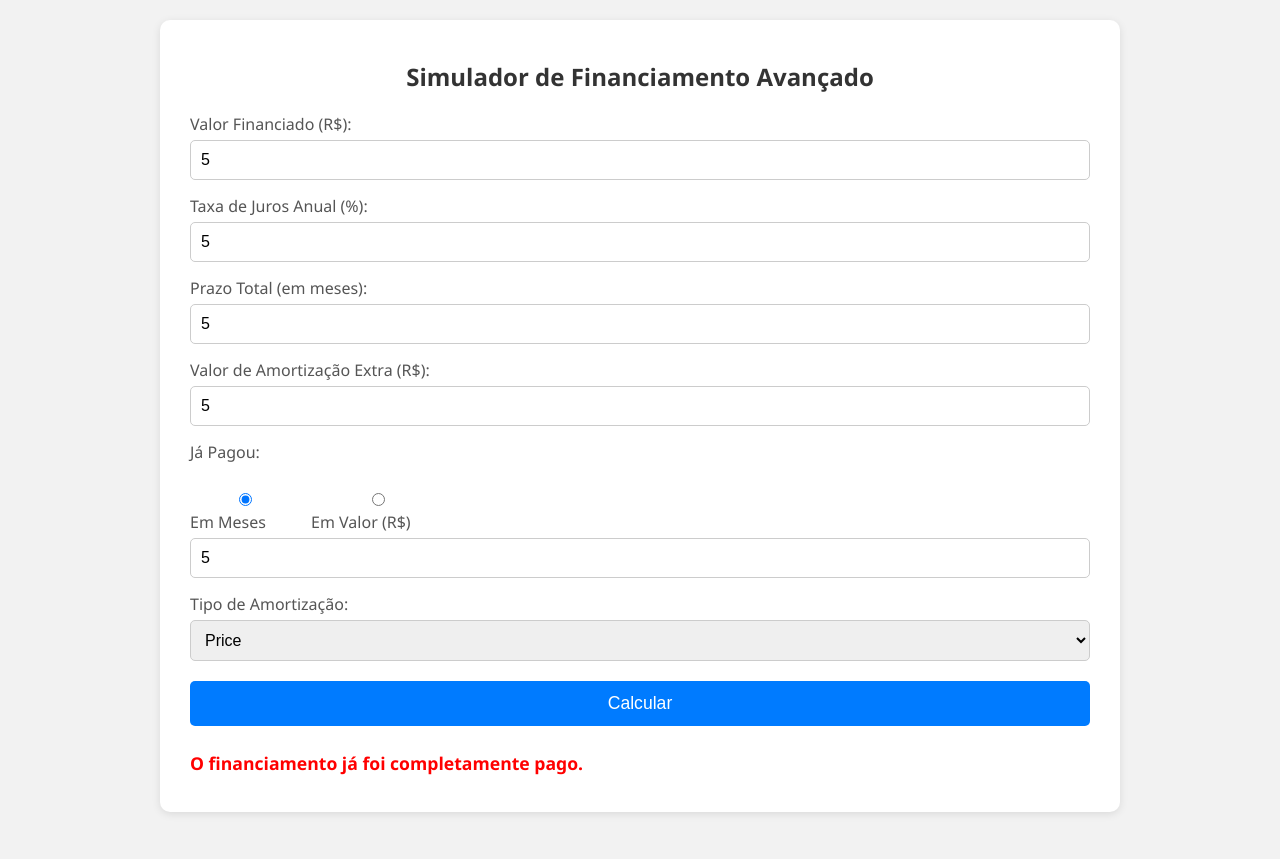
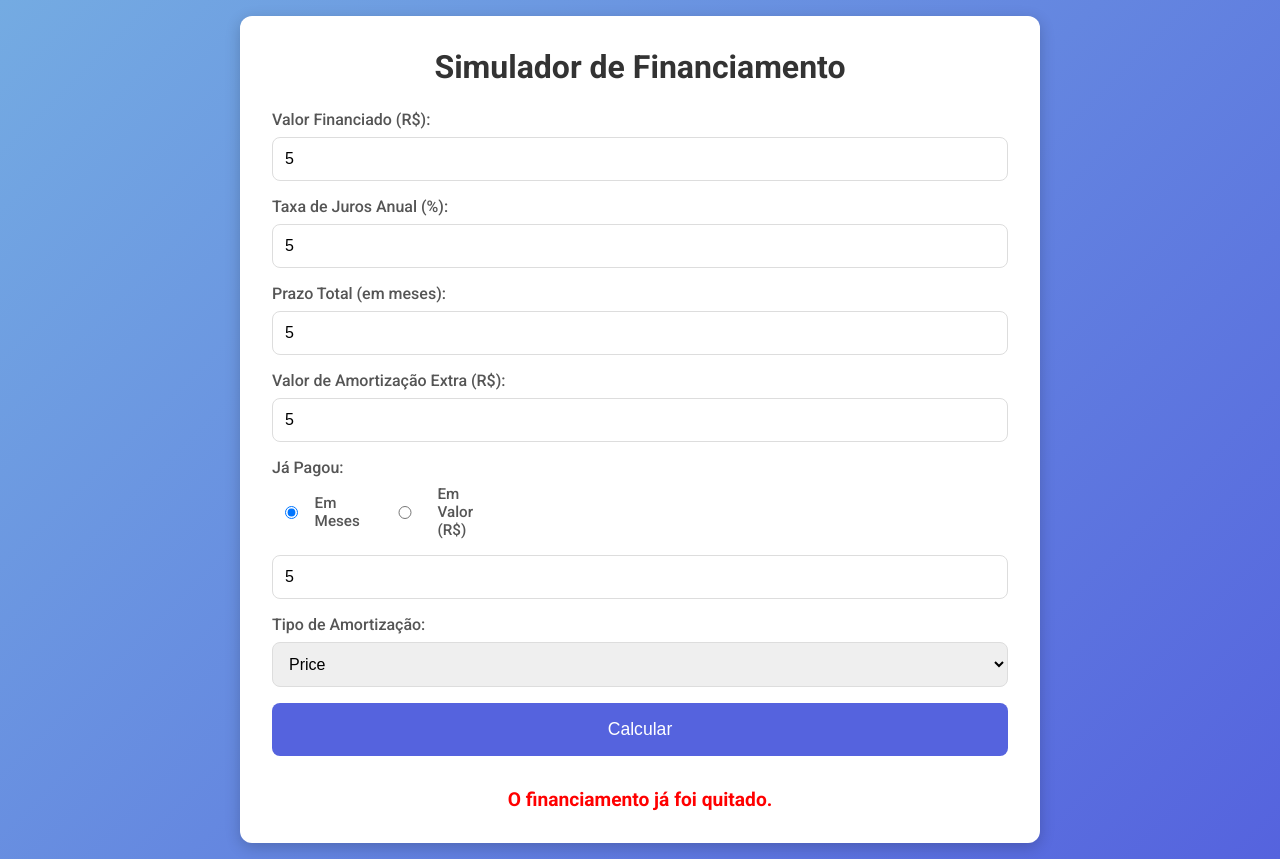
Before and after one commit to MVIProjetos/Simulador-financiamento, a plain HTML site: page index.html in a window 1280 px wide. Both pictures are taken after typing "5", "5", "5", "5", "5" into the empty fields and a click on the button "Calcular". Before the commit the page ends 832 px from the top, so only its background shows below. Drawn offline with Linux system fonts and the light colour scheme.

Commit message:
Atualiza layout e funcionalidades do simulador

```diff
--- a/index.html
+++ b/index.html
@@ -3,113 +3,155 @@
 <head>
   <meta charset="UTF-8">
   <title>Simulador de Financiamento Avançado</title>
+  <!-- Importa a fonte Roboto do Google Fonts -->
+  <link href="https://fonts.googleapis.com/css2?family=Roboto:wght@400;500;700&display=swap" rel="stylesheet">
   <style>
-    /* Estilos Globais */
+    /* Reset básico */
+    * { box-sizing: border-box; margin: 0; padding: 0; }
+
+    /* Estilo do body com fundo em degradê e centralização */
     body {
-      font-family: 'Segoe UI', Tahoma, Geneva, Verdana, sans-serif;
-      background-color: #f2f2f2;
-      margin: 0;
-      padding: 20px;
+      font-family: 'Roboto', sans-serif;
+      background: linear-gradient(135deg, #74ABE2, #5563DE);
       display: flex;
       justify-content: center;
+      align-items: center;
+      min-height: 100vh;
+      color: #333;
+      padding: 1rem;
     }
-    .container {
+
+    /* Card central com sombra e bordas arredondadas */
+    .card {
       background-color: #fff;
-      padding: 20px 30px;
-      border-radius: 10px;
-      box-shadow: 0 2px 8px rgba(0,0,0,0.1);
-      max-width: 900px;
+      border-radius: 12px;
+      box-shadow: 0 4px 15px rgba(0, 0, 0, 0.2);
       width: 100%;
+      max-width: 800px;
+      padding: 2rem;
     }
-    h2 {
+
+    /* Cabeçalho do card */
+    .card h1 {
       text-align: center;
+      margin-bottom: 1.5rem;
       color: #333;
     }
-    label {
+
+    /* Grupos de formulário */
+    .form-group {
+      margin-bottom: 1rem;
+    }
+
+    .form-group label {
       display: block;
-      margin-top: 15px;
+      font-weight: 500;
+      margin-bottom: 0.5rem;
       color: #555;
     }
-    input, select {
+
+    .form-group input,
+    .form-group select {
       width: 100%;
-      padding: 10px;
-      margin-top: 5px;
-      border-radius: 5px;
-      border: 1px solid #ccc;
-      box-sizing: border-box;
-      font-size: 1em;
+      padding: 0.75rem;
+      border: 1px solid #ddd;
+      border-radius: 8px;
+      font-size: 1rem;
     }
-    .input-group {
-      margin-bottom: 10px;
+
+    /* Estilo para o grupo de rádio */
+    .radio-group {
+      display: flex;
+      align-items: center;
+      gap: 1rem;
+      margin-bottom: 0.5rem;
     }
-    .radio-group {
-      margin-top: 10px;
+
+    .radio-group label {
       display: flex;
-      gap: 20px;
+      align-items: center;
+      font-size: 0.95rem;
+      color: #555;
     }
+
+    .radio-group input[type="radio"] {
+      margin-right: 0.25rem;
+    }
+
+    /* Botão de ação */
     button {
       display: block;
       width: 100%;
-      margin-top: 20px;
-      padding: 12px;
-      font-size: 1.1em;
-      background-color: #007BFF;
+      padding: 1rem;
+      background: #5563DE;
+      color: #fff;
       border: none;
-      color: #fff;
-      border-radius: 5px;
+      border-radius: 8px;
+      font-size: 1.1rem;
       cursor: pointer;
+      transition: background 0.3s ease;
     }
+
     button:hover {
-      background-color: #0056b3;
+      background: #3a45b1;
     }
-    .resultado {
-      margin-top: 25px;
-      font-size: 1.1em;
+
+    /* Área de resultados */
+    .result {
+      margin-top: 2rem;
+      text-align: center;
+      font-size: 1.2rem;
     }
-    .resultado span {
-      font-weight: bold;
+
+    .result .meses {
+      color: #5563DE;
+      font-weight: 700;
     }
-    .meses-salvos {
-      color: #007BFF;
+
+    .result .economia {
+      color: #28a745;
+      font-weight: 700;
     }
-    .valor-economizado {
-      color: #28a745;
-    }
+
+    /* Mensagens de alerta */
     .alerta {
       color: #ff0000;
       font-weight: bold;
-      margin-top: 10px;
+      margin-top: 1rem;
+      text-align: center;
     }
   </style>
 </head>
 <body>
-  <div class="container">
-    <h2>Simulador de Financiamento Avançado</h2>
+  <div class="card">
+    <h1>Simulador de Financiamento</h1>
 
-    <!-- Dados do Financiamento -->
-    <div class="input-group">
+    <!-- Campo Valor Financiado -->
+    <div class="form-group">
       <label for="valorFinanciado">Valor Financiado (R$):</label>
-      <input type="number" id="valorFinanciado" placeholder="Ex.: 300000" step="0.01" />
+      <input type="number" id="valorFinanciado" placeholder="Ex.: 300000" step="0.01">
     </div>
 
-    <div class="input-group">
+    <!-- Campo Taxa de Juros Anual -->
+    <div class="form-group">
       <label for="taxaJuros">Taxa de Juros Anual (%):</label>
-      <input type="number" id="taxaJuros" placeholder="Ex.: 12" step="0.01"/>
+      <input type="number" id="taxaJuros" placeholder="Ex.: 12" step="0.01">
     </div>
 
-    <div class="input-group">
+    <!-- Campo Prazo Total -->
+    <div class="form-group">
       <label for="prazo">Prazo Total (em meses):</label>
-      <input type="number" id="prazo" placeholder="Ex.: 360" />
+      <input type="number" id="prazo" placeholder="Ex.: 360">
     </div>
 
-    <!-- Valor para Amortização Extra (Lump Sum) -->
-    <div class="input-group">
+    <!-- Campo Valor de Amortização Extra -->
+    <div class="form-group">
       <label for="amortizacaoExtra">Valor de Amortização Extra (R$):</label>
-      <input type="number" id="amortizacaoExtra" placeholder="Ex.: 50000" step="0.01"/>
+      <input type="number" id="amortizacaoExtra" placeholder="Ex.: 50000" step="0.01">
     </div>
 
-    <!-- Já Pagou -->
-    <div class="input-group">
+    <!-- Campo Pagamentos já realizados -->
+    <div class="form-group">
       <label>Já Pagou:</label>
       <div class="radio-group">
         <label>
@@ -119,11 +161,11 @@
           <input type="radio" name="tipoPago" value="valor"> Em Valor (R$)
         </label>
       </div>
-      <input type="number" id="valorPago" placeholder="Ex.: 12 (se em meses) ou 36000 (se em valor)" step="0.01"/>
+      <input type="number" id="valorPago" placeholder="Ex.: 12 (se em meses) ou 36000 (se em valor)" step="0.01">
     </div>
 
-    <!-- Tipo de Amortização -->
-    <div class="input-group">
+    <!-- Campo Tipo de Amortização -->
+    <div class="form-group">
       <label for="tipoAmortizacao">Tipo de Amortização:</label>
       <select id="tipoAmortizacao">
         <option value="price">Price</option>
@@ -133,55 +175,50 @@
 
     <button onclick="calcularFinanciamento()">Calcular</button>
 
-    <div class="resultado" id="resultado"></div>
+    <div class="result" id="resultado"></div>
   </div>
 
   <script>
-    // Função para formatar valores em moeda (pt-BR)
+    // Formata um valor numérico para moeda (pt-BR)
     function formatarMoeda(valor) {
       return valor.toLocaleString('pt-BR', { style: 'currency', currency: 'BRL' });
     }
 
     function calcularFinanciamento() {
-      // Recupera os valores dos campos
+      // Coleta os valores dos campos
       let P = parseFloat(document.getElementById('valorFinanciado').value);
       let taxaAnual = parseFloat(document.getElementById('taxaJuros').value);
       let n = parseInt(document.getElementById('prazo').value);
       let extra = parseFloat(document.getElementById('amortizacaoExtra').value) || 0;
       let tipo = document.getElementById('tipoAmortizacao').value;
-
-      // Verifica o método de pagamento já realizado
       let tipoPago = document.querySelector('input[name="tipoPago"]:checked').value;
       let pagoInput = parseFloat(document.getElementById('valorPago').value) || 0;
-
       const resultadoDiv = document.getElementById('resultado');
 
-      // Valida os campos obrigatórios
+      // Validação dos campos obrigatórios
       if (isNaN(P) || isNaN(taxaAnual) || isNaN(n) || P <= 0 || n <= 0) {
-        resultadoDiv.innerHTML = '<p class="alerta">Por favor, preencha corretamente Valor Financiado, Taxa de Juros e Prazo.</p>';
+        resultadoDiv.innerHTML = '<p class="alerta">Preencha corretamente os campos obrigatórios.</p>';
         return;
       }
 
-      // Converte taxa anual para taxa mensal (em decimal)
+      // Converte taxa anual para taxa mensal (decimal)
       let i = (taxaAnual / 100) / 12;
 
-      // Cálculo do pagamento fixo para Price
+      // Cálculo da parcela fixa para Price
       let A = 0;
       if (tipo === 'price') {
-        A = P * ((i * Math.pow(1+i, n)) / (Math.pow(1+i, n) - 1));
+        A = P * ((i * Math.pow(1 + i, n)) / (Math.pow(1 + i, n) - 1));
       }
 
-      // Determina quantos meses já foram pagos (k) e o valor já pago
-      let k = 0; // número de meses pagos
+      // Determina quantos meses já foram pagos (k) e o valor total já pago
+      let k = 0;
       let valorPagoTotal = 0;
       if (tipoPago === 'meses') {
         k = Math.floor(pagoInput);
-        // Para Price, cada parcela é fixa; para SAC, o pagamento varia.
         if (tipo === 'price') {
           valorPagoTotal = A * k;
         } else if (tipo === 'sac') {
           let amortizacaoFixa = P / n;
-          // Simula os pagamentos em SAC para k meses
           let somaJuros = 0;
           let saldo = P;
           for (let j = 1; j <= k; j++) {
@@ -193,13 +230,10 @@
         }
       } else if (tipoPago === 'valor') {
         valorPagoTotal = pagoInput;
-        // Para Price, como a parcela é fixa, estimamos os meses pagos
         if (tipo === 'price') {
           k = Math.floor(valorPagoTotal / A);
         } else if (tipo === 'sac') {
           let amortizacaoFixa = P / n;
-          // Aproximadamente, em SAC o valor de cada parcela é: amortizacaoFixa + juros
-          // Estimamos k iterando até que o somatório dos pagamentos seja menor ou igual ao valor informado
           let soma = 0;
           k = 0;
           let saldo = P;
@@ -211,76 +245,63 @@
           }
         }
       }
-      // Se k for maior que o prazo, consideramos que o financiamento já está quitado
+
+      // Se já pagou o suficiente para quitar o financiamento:
       if (k >= n) {
-        resultadoDiv.innerHTML = '<p class="alerta">O financiamento já foi completamente pago.</p>';
+        resultadoDiv.innerHTML = '<p class="alerta">O financiamento já foi quitado.</p>';
         return;
       }
 
       // Calcula o saldo devedor remanescente com base no sistema escolhido
       let saldoRestante = 0;
       if (tipo === 'price') {
-        // Fórmula do saldo devedor no sistema Price:
-        // B(k) = P * ((1+i)^n - (1+i)^k) / ((1+i)^n - 1)
-        saldoRestante = P * (Math.pow(1+i, n) - Math.pow(1+i, k)) / (Math.pow(1+i, n) - 1);
+        saldoRestante = P * (Math.pow(1 + i, n) - Math.pow(1 + i, k)) / (Math.pow(1 + i, n) - 1);
       } else if (tipo === 'sac') {
-        // Em SAC, a amortização fixa é P/n e após k meses:
-        saldoRestante = P - (P/n) * k;
+        saldoRestante = P - (P / n) * k;
       }
 
-      // Cenário SEM a amortização extra (a partir do saldoRestante)
-      let mesesSemExtra = 0;
+      // Cenário SEM amortização extra
+      let mesesSemExtra = n - k;
       let jurosSemExtra = 0;
       if (tipo === 'price') {
-        mesesSemExtra = n - k;
         jurosSemExtra = A * mesesSemExtra - saldoRestante;
       } else if (tipo === 'sac') {
-        mesesSemExtra = n - k;
-        // Calcula a soma dos juros sem amortização extra:
-        // Para cada mês j (1 a r), juros = (saldoRestante - (j-1)*(P/n)) * i
         for (let j = 1; j <= mesesSemExtra; j++) {
-          let saldoMes = saldoRestante - (P/n) * (j-1);
+          let saldoMes = saldoRestante - (P / n) * (j - 1);
           jurosSemExtra += saldoMes * i;
         }
       }
 
-      // Cenário COM a amortização extra: aplica o valor extra imediatamente no saldo restante
+      // Cenário COM amortização extra: aplica o valor extra no saldo restante
       let saldoNovo = saldoRestante - extra;
       if (saldoNovo < 0) saldoNovo = 0;
 
       let mesesComExtra = 0;
       let jurosComExtra = 0;
-
       if (tipo === 'price') {
         if (saldoNovo > 0) {
-          // Fórmula para número de parcelas necessárias:
-          // m = log(A/(A - saldoNovo * i)) / log(1+i)
-          mesesComExtra = Math.ceil(Math.log(A/(A - saldoNovo * i)) / Math.log(1+i));
+          mesesComExtra = Math.ceil(Math.log(A / (A - saldoNovo * i)) / Math.log(1 + i));
         } else {
           mesesComExtra = 0;
         }
         jurosComExtra = A * mesesComExtra - saldoNovo;
       } else if (tipo === 'sac') {
-        // Em SAC, a amortização fixa permanece P/n
         let amortizacaoFixa = P / n;
-        // Número de meses necessários para quitar saldoNovo:
         mesesComExtra = Math.ceil(saldoNovo / amortizacaoFixa);
-        // Soma os juros para os meses necessários
         for (let j = 1; j <= mesesComExtra; j++) {
-          let saldoMes = saldoNovo - amortizacaoFixa * (j-1);
+          let saldoMes = saldoNovo - amortizacaoFixa * (j - 1);
           if (saldoMes < 0) saldoMes = 0;
           jurosComExtra += saldoMes * i;
         }
       }
 
-      // Calcula os ganhos:
+      // Calcula os ganhos
       let mesesAbatidos = mesesSemExtra - mesesComExtra;
       let jurosEconomizados = jurosSemExtra - jurosComExtra;
 
-      // Formata os resultados em cores diferentes
-      let resultadoHTML = '';
-      resultadoHTML += `<p class="meses-salvos">Meses abatidos: <span>${mesesAbatidos}</span></p>`;
-      resultadoHTML += `<p class="valor-economizado">Valor economizado (em juros): <span>${formatarMoeda(jurosEconomizados)}</span></p>`;
+      // Exibe os resultados com cores diferentes
+      let resultadoHTML = `<p class="meses">Meses abatidos: <span>${mesesAbatidos}</span></p>`;
+      resultadoHTML += `<p class="economia">Valor economizado (em juros): <span>${formatarMoeda(jurosEconomizados)}</span></p>`;
 
       resultadoDiv.innerHTML = resultadoHTML;
     }
```
